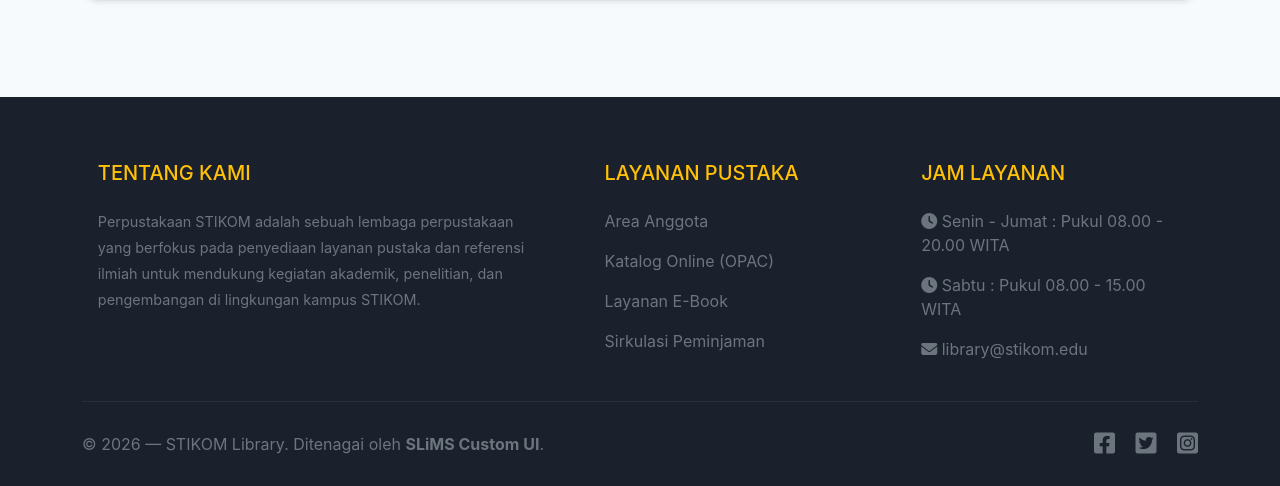
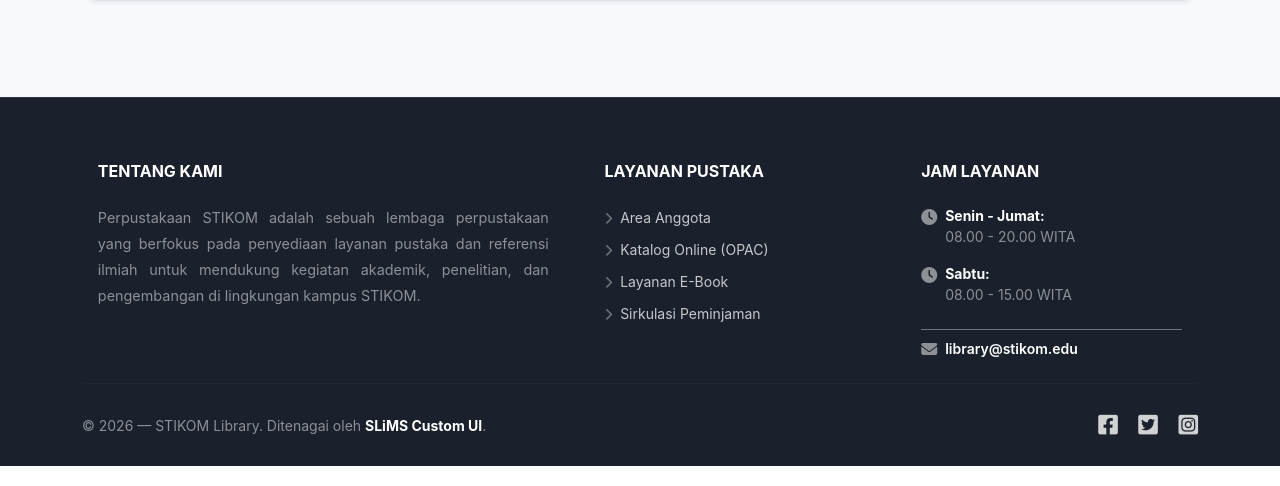
Before and after one commit to Satriawinantaa/sistemperpustakaan, a PHP site: page /index.php in a window 1280 px wide. Shown: the part 952-1438 px from the top of the page. Run offline with PHP 8.4, Linux system fonts and the light colour scheme; data comes from the database, SQL or seed files in the repository; both versions use the stored data as it was after the commit.

Commit message:
Mempercantik

```diff
--- a/footer.php
+++ b/footer.php
@@ -1,41 +1,83 @@
-</div> <!-- Penutup main-content dari header.php -->
+</div> <style>
+    /* Elemen Link Interaktif */
+    .footer-links a {
+        color: #ffffff !important;
+        opacity: 0.75;
+        transition: all 0.2s ease;
+    }
+    .footer-links a:hover {
+        opacity: 1;
+        padding-left: 6px;
+    }
 
-<footer class="text-light pt-5 pb-4 mt-5" style="background-color: #1a202c;">
-    <div class="container text-md-left">
-        <div class="row text-md-left">
-            <div class="col-md-5 col-lg-5 col-xl-5 mx-auto mt-3">
-                <h5 class="text-uppercase mb-4 font-weight-bold text-warning">Tentang Kami</h5>
-                <p class="text-secondary" style="font-size: 0.9rem; line-height: 1.8;">
+    /* Media Sosial Interaktif */
+    .footer-social a {
+        color: #ffffff !important;
+        opacity: 0.8;
+        transition: all 0.2s ease;
+        display: inline-block;
+    }
+    .footer-social a:hover {
+        opacity: 1;
+        transform: translateY(-3px);
+    }
+</style>
+
+<footer class="text-white pt-5 pb-4 mt-5" style="background-color: #1a202c; border-top: 1px solid #2d3748;">
+    <div class="container">
+        <div class="row">
+
+            <div class="col-md-5 col-lg-5 col-xl-5 mx-auto mt-3 mb-4 mb-md-0">
+                <h5 class="text-uppercase mb-4 fw-bold text-white fs-6 tracking-wide">Tentang Kami</h5>
+                <p class="text-white-50" style="font-size: 0.9rem; line-height: 1.8; text-align: justify;">
                     Perpustakaan STIKOM adalah sebuah lembaga perpustakaan yang berfokus pada penyediaan layanan pustaka dan referensi ilmiah untuk mendukung kegiatan akademik, penelitian, dan pengembangan di lingkungan kampus STIKOM.
                 </p>
             </div>
 
-            <div class="col-md-3 col-lg-3 col-xl-3 mx-auto mt-3">
-                <h5 class="text-uppercase mb-4 font-weight-bold text-warning">Layanan Pustaka</h5>
-                <p><a href="#" class="text-secondary" style="text-decoration: none;">Area Anggota</a></p>
-                <p><a href="buku.php" class="text-secondary" style="text-decoration: none;">Katalog Online (OPAC)</a></p>
-                <p><a href="#" class="text-secondary" style="text-decoration: none;">Layanan E-Book</a></p>
-                <p><a href="#" class="text-secondary" style="text-decoration: none;">Sirkulasi Peminjaman</a></p>
+            <div class="col-md-3 col-lg-3 col-xl-3 mx-auto mt-3 footer-links">
+                <h5 class="text-uppercase mb-4 fw-bold text-white fs-6 tracking-wide">Layanan Pustaka</h5>
+                <p class="mb-2"><a href="index.php?p=member" class="text-decoration-none small"><i class="fas fa-chevron-right me-2 small text-white-50"></i>Area Anggota</a></p>
+                <p class="mb-2"><a href="buku.php" class="text-decoration-none small"><i class="fas fa-chevron-right me-2 small text-white-50"></i>Katalog Online (OPAC)</a></p>
+                <p class="mb-2"><a href="#" class="text-decoration-none small"><i class="fas fa-chevron-right me-2 small text-white-50"></i>Layanan E-Book</a></p>
+                <p class="mb-0"><a href="#" class="text-decoration-none small"><i class="fas fa-chevron-right me-2 small text-white-50"></i>Sirkulasi Peminjaman</a></p>
             </div>
 
             <div class="col-md-4 col-lg-3 col-xl-3 mx-auto mt-3">
-                <h5 class="text-uppercase mb-4 font-weight-bold text-warning">Jam Layanan</h5>
-                <p class="text-secondary"><i class="fas fa-clock mr-3"></i> Senin - Jumat : Pukul 08.00 - 20.00 WITA</p>
-                <p class="text-secondary"><i class="fas fa-clock mr-3"></i> Sabtu : Pukul 08.00 - 15.00 WITA</p>
-                <p class="text-secondary"><i class="fas fa-envelope mr-3"></i> library@stikom.edu</p>
+                <h5 class="text-uppercase mb-4 fw-bold text-white fs-6 tracking-wide">Jam Layanan</h5>
+                <div class="d-flex align-items-start mb-3">
+                    <i class="fas fa-clock me-2 mt-1 text-white-50"></i>
+                    <div class="small">
+                        <span class="d-block fw-bold">Senin - Jumat:</span>
+                        <span class="text-white-50">08.00 - 20.00 WITA</span>
+                    </div>
+                </div>
+                <div class="d-flex align-items-start mb-3">
+                    <i class="fas fa-clock me-2 mt-1 text-white-50"></i>
+                    <div class="small">
+                        <span class="d-block fw-bold">Sabtu:</span>
+                        <span class="text-white-50">08.00 - 15.00 WITA</span>
+                    </div>
+                </div>
+                <div class="d-flex align-items-center mt-4 pt-2 border-top border-secondary">
+                    <i class="fas fa-envelope me-2 text-white-50"></i>
+                    <span class="small text-white fw-semibold">library@stikom.edu</span>
+                </div>
             </div>
+
         </div>
-        <hr class="mb-4 mt-4" style="border-color: #4a5568;">
+
+        <hr class="mb-4 mt-4" style="border-color: rgba(255, 255, 255, 0.1); border-style: solid;">
+
         <div class="row align-items-center">
-            <div class="col-md-7 col-lg-8">
-                <p class="text-secondary mb-0">
-                    © <?= date('Y') ?> — STIKOM Library. Ditenagai oleh <b>SLiMS Custom UI</b>.
+            <div class="col-md-7 col-lg-8 text-center text-md-start">
+                <p class="text-white-50 mb-0 small">
+                    © <?= date('Y') ?> — STIKOM Library. Ditenagai oleh <b class="text-white">SLiMS Custom UI</b>.
                 </p>
             </div>
-            <div class="col-md-5 col-lg-4 text-md-end">
-                <a href="#" class="text-secondary me-3" style="font-size: 1.5rem;"><i class="fab fa-facebook-square"></i></a>
-                <a href="#" class="text-secondary me-3" style="font-size: 1.5rem;"><i class="fab fa-twitter-square"></i></a>
-                <a href="#" class="text-secondary" style="font-size: 1.5rem;"><i class="fab fa-instagram-square"></i></a>
+            <div class="col-md-5 col-lg-4 text-center text-md-end mt-3 mt-md-0 footer-social">
+                <a href="#" class="me-3" style="font-size: 1.4rem;"><i class="fab fa-facebook-square"></i></a>
+                <a href="#" class="me-3" style="font-size: 1.4rem;"><i class="fab fa-twitter-square"></i></a>
+                <a href="#" style="font-size: 1.4rem;"><i class="fab fa-instagram-square"></i></a>
             </div>
         </div>
     </div>
--- a/header.php
+++ b/header.php
@@ -4,7 +4,6 @@
     <meta charset="UTF-8">
     <meta name="viewport" content="width=device-width, initial-scale=1.0">
     <title>STIKOM Library - Sistem Manajemen Perpustakaan</title>
-    <!-- Bootstrap 5 & FontAwesome -->
     <link href="https://cdn.jsdelivr.net/npm/bootstrap@5.3.0/dist/css/bootstrap.min.css" rel="stylesheet">
     <link rel="stylesheet" href="https://cdnjs.cloudflare.com/ajax/libs/font-awesome/6.4.0/css/all.min.css">
     <style>
@@ -31,11 +30,26 @@
         /* Navbar background saat discroll atau di halaman selain index */
         .navbar.bg-solid { background-color: var(--primary-color) !important; padding: 1rem 0; box-shadow: 0 4px 6px -1px rgba(0, 0, 0, 0.1); position: sticky; top: 0; }
 
-        .navbar-brand { font-weight: 700; font-size: 1.4rem; color: white !important; }
+        .navbar-brand { font-weight: 700; font-size: 1.3rem; color: white !important; line-height: 1.2; }
         .nav-link { color: rgba(255,255,255,0.9) !important; font-weight: 500; font-size: 0.95rem; margin-right: 15px; transition: all 0.3s;}
         .nav-link:hover, .nav-link.active { color: var(--secondary-color) !important; }
         .main-content { flex: 1; }
         .card { border-radius: 10px; box-shadow: 0 4px 6px rgba(0,0,0,0.05); border: none; }
+
+        /* Pengaturan ukuran logo STIKOM agar rapi */
+        .navbar-logo {
+            height: 45px; /* Sedikit dinaikkan agar seimbang dengan dua baris teks */
+            width: auto;
+            object-fit: contain;
+        }
+
+        /* Gaya teks slogan Always the First */
+        .navbar-slogan {
+            font-size: 0.85rem;
+            font-weight: 400;
+            color: rgba(255, 255, 255, 0.8);
+            letter-spacing: 0.5px;
+        }
     </style>
 </head>
 <body>
@@ -48,8 +62,11 @@ $is_home = ($current_page == 'index.php' && !isset($_GET['p']));
 <nav class="navbar navbar-expand-lg <?= $is_home ? '' : 'bg-solid' ?>" id="mainNavbar">
     <div class="container">
         <a class="navbar-brand d-flex align-items-center" href="index.php">
-            <i class="fas fa-layer-group fa-lg me-2 text-warning"></i>
-            STIKOM Library
+            <img src="https://library.stikom-bali.ac.id/template/stikom/img/logo.png" alt="STIKOM Library Logo" class="navbar-logo me-2">
+            <div class="d-flex flex-column">
+                <span>PERPUSTAKAAN ITB STIKOM BALI</span>
+                <span class="navbar-slogan">Always the First</span>
+            </div>
         </a>
         <button class="navbar-toggler border-0 text-white" type="button" data-bs-toggle="collapse" data-bs-target="#navbarNav">
             <i class="fas fa-bars fa-lg"></i>
@@ -64,15 +81,11 @@ $is_home = ($current_page == 'index.php' && !isset($_GET['p']));
                 </li>
 
                 <?php if (isLoggedIn()): ?>
-                    <!-- MENU KHUSUS JIKA SUDAH LOGIN -->
                     <li class="nav-item">
                         <a class="nav-link <?= $current_page == 'peminjaman.php' ? 'active' : '' ?>" href="peminjaman.php">
                             <?= hasRole(['Admin', 'Pustakawan']) ? 'Sirkulasi' : 'Area Mahasiswa' ?>
                         </a>
                     </li>
-
-
-
 
                     <?php if (hasRole('Admin')): ?>
                     <li class="nav-item">
@@ -92,7 +105,6 @@ $is_home = ($current_page == 'index.php' && !isset($_GET['p']));
                         </div>
                     </li>
                 <?php else: ?>
-                    <!-- MENU LOGIN UNTUK PUBLIK ALA SLIMS -->
                     <li class="nav-item ms-2">
                         <a class="nav-link <?= (isset($_GET['p']) && $_GET['p'] == 'member') ? 'active fw-bold' : '' ?>" href="index.php?p=member">
                             Login
--- a/index.php
+++ b/index.php
@@ -38,14 +38,47 @@ include 'header.php';
 $p = $_GET['p'] ?? '';
 ?>
 
+<style>
+    .custom-search-form {
+        background: rgba(255, 255, 255, 0.2) !important;
+        backdrop-filter: blur(8px);
+        -webkit-backdrop-filter: blur(8px);
+        border: 1px solid rgba(255, 255, 255, 0.25);
+        border-radius: 50px !important; /* Membuat sudut membulat elegan ala modern search */
+        overflow: hidden;
+        transition: all 0.3s ease;
+    }
+    .custom-search-form:focus-within {
+        background: rgba(255, 255, 255, 0.35) !important;
+        box-shadow: 0 8px 32px 0 rgba(0, 0, 0, 0.2) !important;
+        border-color: rgba(255, 255, 255, 0.5);
+    }
+    .custom-search-input {
+        background: transparent !important;
+        color: #ffffff !important;
+    }
+    .custom-search-input::placeholder {
+        color: rgba(255, 255, 255, 0.75) !important;
+    }
+    .custom-search-btn {
+        background: transparent !important;
+        color: #ffffff !important;
+        transition: transform 0.2s;
+    }
+    .custom-search-btn:hover {
+        color: var(--secondary-color) !important;
+        transform: scale(1.1);
+    }
+</style>
+
 <?php if ($p === 'member' && !isLoggedIn()): ?>
-    <div style="background: linear-gradient(rgba(0, 0, 0, 0.4), rgba(0, 0, 0, 0.7)), url('https://www.stikom-bali.ac.id/id/wp-content/uploads/2021/05/BNN.jpg') center/cover no-repeat; padding: 120px 0 60px 0; margin-top: 0;">
+    <div style="background: linear-gradient(rgba(0, 0, 0, 0.4), rgba(0, 0, 0, 0.7)), url('https://www.stikom-bali.ac.id/id/wp-content/uploads/2021/05/BNN.jpg') center/cover no-repeat; padding: 140px 0 60px 0; margin-top: 0;">
         <div class="container text-center mt-3">
             <div class="row justify-content-center">
                 <div class="col-md-8">
-                    <form action="buku.php" method="GET" class="d-flex bg-white p-1 rounded shadow" style="border-radius: 8px !important;">
-                        <input type="text" name="search" class="form-control border-0 p-3 fs-5 text-muted" placeholder="Masukkan kata kunci untuk mencari koleksi..." style="box-shadow: none;">
-                        <button type="submit" class="btn bg-white border-0 px-4 fs-4 text-secondary"><i class="fas fa-search"></i></button>
+                    <form action="buku.php" method="GET" class="d-flex p-1 shadow custom-search-form">
+                        <input type="text" name="search" class="form-control border-0 p-3 fs-5 custom-search-input" placeholder="Masukkan kata kunci untuk mencari koleksi..." style="box-shadow: none;">
+                        <button type="submit" class="btn border-0 px-4 fs-4 custom-search-btn"><i class="fas fa-search"></i></button>
                     </form>
                 </div>
             </div>
@@ -80,13 +113,13 @@ $p = $_GET['p'] ?? '';
     </div>
 
 <?php else: ?>
-    <div style="background: linear-gradient(rgba(0, 0, 0, 0.4), rgba(0, 0, 0, 0.7)), url('https://www.stikom-bali.ac.id/id/wp-content/uploads/2021/05/BNN.jpg') center/cover no-repeat; padding: 160px 0 120px 0; margin-top: 0; min-height: 500px; display: flex; align-items: center;">
+    <div style="background: linear-gradient(rgba(0, 0, 0, 0.4), rgba(0, 0, 0, 0.7)), url('https://www.stikom-bali.ac.id/id/wp-content/uploads/2021/05/BNN.jpg') center/cover no-repeat; padding: 180px 0 140px 0; margin-top: 0; min-height: 500px; display: flex; align-items: center;">
         <div class="container text-center text-white mt-5">
             <div class="row justify-content-center">
                 <div class="col-md-8">
-                    <form action="buku.php" method="GET" class="d-flex bg-white p-2 rounded shadow-lg" style="border-radius: 8px !important;">
-                        <input type="text" name="search" class="form-control border-0 p-3 fs-5" placeholder="Masukkan kata kunci untuk mencari koleksi..." style="box-shadow: none;">
-                        <button type="submit" class="btn bg-white border-0 px-4 fs-4 text-secondary"><i class="fas fa-search"></i></button>
+                    <form action="buku.php" method="GET" class="d-flex p-2 shadow-lg custom-search-form">
+                        <input type="text" name="search" class="form-control border-0 p-3 fs-5 custom-search-input" placeholder="Masukkan kata kunci untuk mencari koleksi..." style="box-shadow: none;">
+                        <button type="submit" class="btn border-0 px-4 fs-4 custom-search-btn"><i class="fas fa-search"></i></button>
                     </form>
                 </div>
             </div>
@@ -126,7 +159,6 @@ $p = $_GET['p'] ?? '';
 <script>
     window.addEventListener('scroll', function() {
         const navbar = document.getElementById('mainNavbar');
-        // Hanya tambahkan efek jika kita sedang di mode halaman beranda tanpa /?p=member
         <?php if ($is_home): ?>
             if (window.scrollY > 50) {
                 navbar.classList.add('bg-solid');
--- a/pengguna.php
+++ b/pengguna.php
@@ -54,7 +54,7 @@ include 'header.php';
 <div class="container mt-4 mb-5">
     <div class="d-flex justify-content-between align-items-center mb-4">
         <div>
-            <h3 class="fw-bold" style="color: var(--primary-color);">Kelola Pustakawan & Anggota</h3>
+            <h3 class="fw-bold" style="color: var(--primary-color);">Kelola Pustakawan & Mahasiswa</h3>
             <p class="text-muted mb-0">Manajemen akses dan data pengguna sistem perpustakaan.</p>
         </div>
         <button class="btn btn-warning fw-bold text-dark rounded-pill px-4 shadow-sm" data-bs-toggle="modal" data-bs-target="#addUserModal">
```
Also changed, not shown: database_perpustakaan.sqlite.
